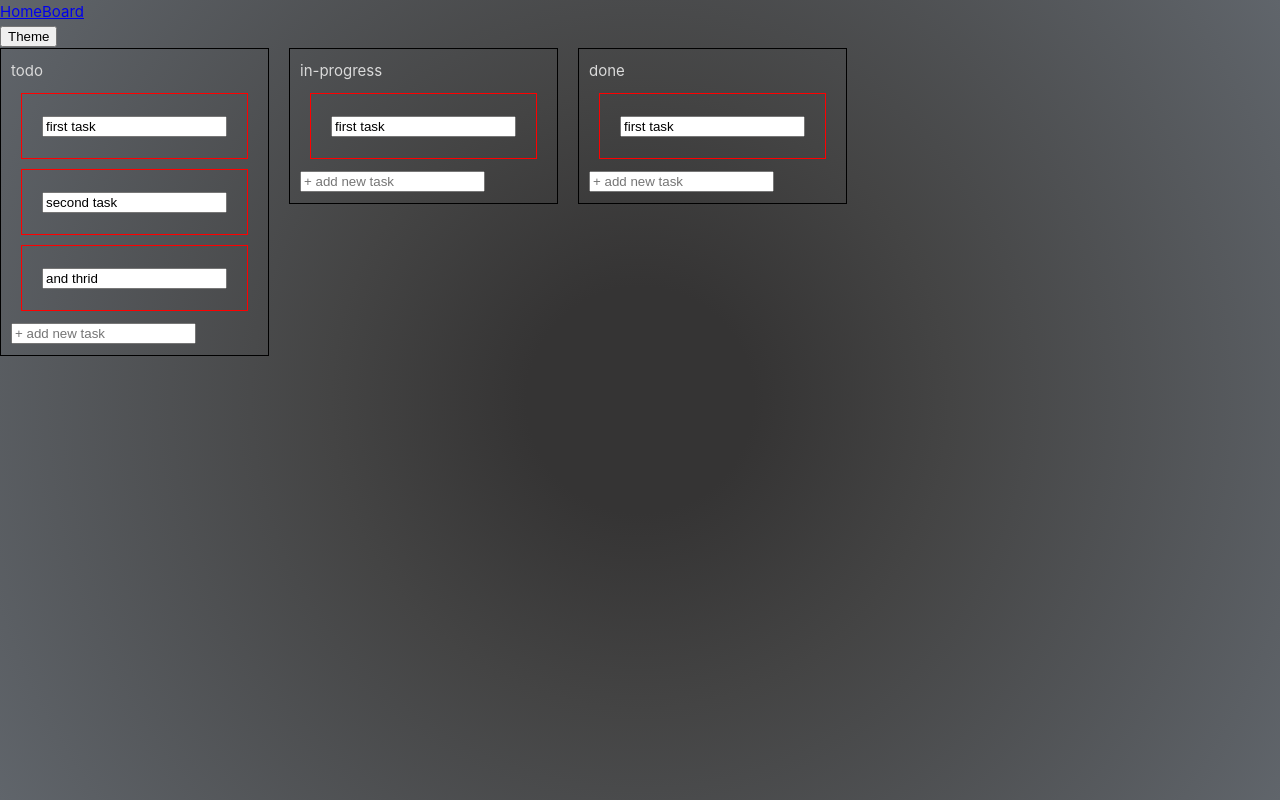
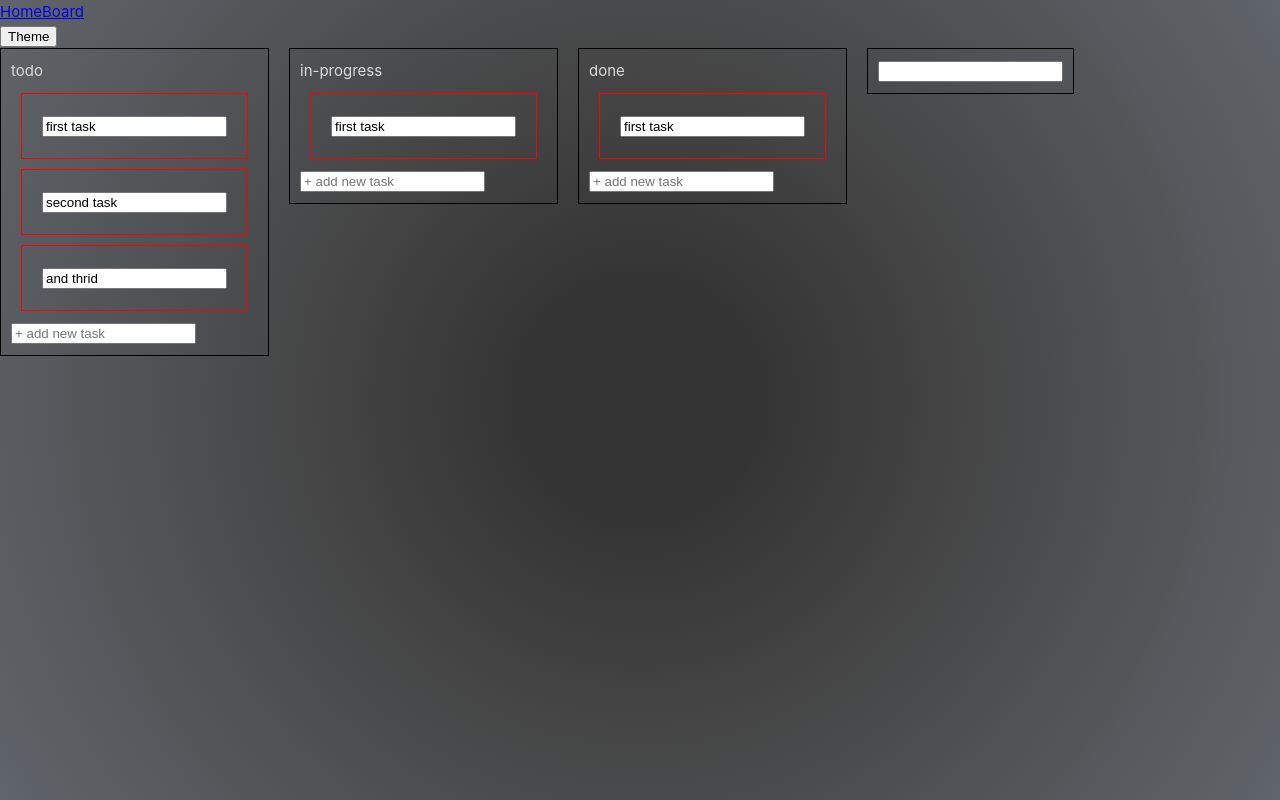
Before and after one commit to orlovse/Craboard, a Vue app: page /board in a window 1280 px wide. Built offline with nearby package versions, Linux system fonts and the light colour scheme.

Commit message:
Add adding new column

```diff
--- a/src/stores/boards.ts
+++ b/src/stores/boards.ts
@@ -109,12 +109,20 @@ export const useBoardsStore = defineStore({
       // ];
     },
     createTask(tasks: Task[], taskName: string) {
+      //server should return id
       const id = Math.random().toString(16).slice(2);
       tasks.push({
         id,
         name: taskName,
         description: "",
         userAssigned: null,
+      });
+    },
+    createColumn(name: string) {
+      //server should return id and after that need to store new column
+      this.getBoardByName("first")?.push({
+        name,
+        tasks: [],
       });
     },
     updateTask(tasks: Task[], task: Task) {
--- a/src/views/AboutView.vue
+++ b/src/views/AboutView.vue
@@ -1,6 +1,6 @@
 <script setup lang="ts">
 import { useBoardsStore } from "@/stores/boards";
-import { computed } from "@vue/reactivity";
+import { computed, ref } from "@vue/reactivity";
 
 import { useRoute, useRouter } from "vue-router";
 
@@ -8,8 +8,11 @@ const boardStore = useBoardsStore();
 const route = useRoute();
 const router = useRouter();
 
+const newColumnName = ref("");
+
 const {
   createTask,
+  createColumn,
   getBoardByName,
   getBoards,
   moveTask: moveTaskAction,
@@ -20,6 +23,10 @@ const selectedBoard = getBoardByName("first");
 const addNewTask = (tasks: any, e: any) => {
   createTask(tasks, e?.target?.value);
   e.target.value = "";
+};
+
+const addNewColumn = () => {
+  createColumn(newColumnName.value);
 };
 
 const isTaskOpen = computed(() => {
@@ -123,6 +130,9 @@ getBoards();
         />
       </div>
     </div>
+    <div class="column">
+      <input type="text" v-model="newColumnName" @keyup.enter="addNewColumn" />
+    </div>
     <div class="task-bg" v-if="isTaskOpen" @click.self="closeTaskModal">
       <router-view />
     </div>
```
